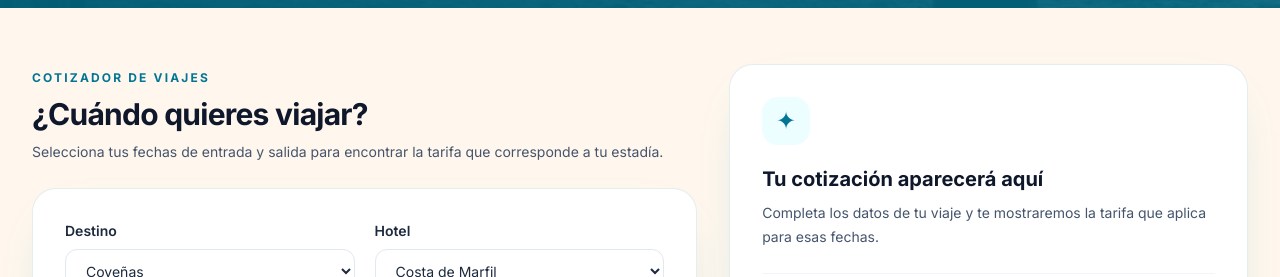
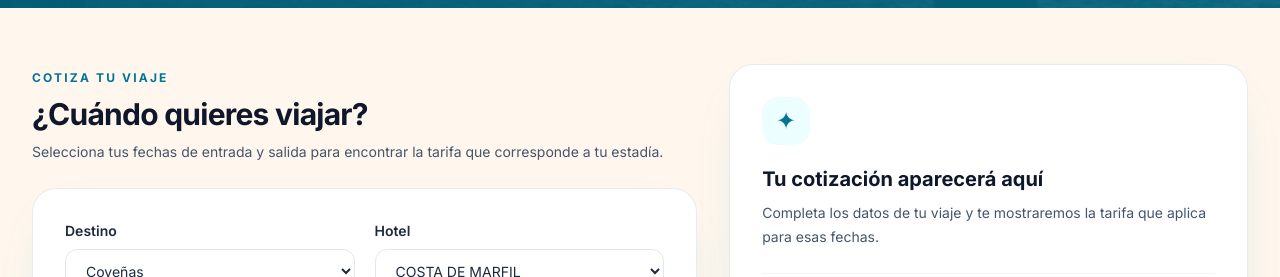
Before and after one commit to dvdvalencia/ANVIDA, a Next.js app: page /destinos in a window 1280 px wide. Shown: the part 523-800 px from the top of the page. Built offline with nearby package versions, Linux system fonts and the light colour scheme.

Commit message:
igreso de valores para cartagena 2027

```diff
--- a/src/components/destinations/DestinationQuote.jsx
+++ b/src/components/destinations/DestinationQuote.jsx
@@ -155,7 +155,7 @@ export default function DestinationQuote({ data }) {
         <div>
           <div className="mb-6">
             <span className="text-xs font-bold uppercase tracking-[0.18em] text-cyan-700">
-              Cotizador de viajes
+              Cotiza tu viaje
             </span>
             <h2 className="mt-2 text-2xl font-bold tracking-tight text-slate-900 md:text-3xl">
               ¿Cuándo quieres viajar?
--- a/src/data/destinos.js
+++ b/src/data/destinos.js
@@ -4,7 +4,7 @@ const destinosData = {
       ciudad: "Coveñas",
       hoteles: [
         {
-          nombre: "Costa de Marfil",
+          nombre: "COSTA DE MARFIL",
           tarifas: [
             { periodo: "lunes a jueves", precio: 429000 },
             { periodo: "viernes a lunes", precio: 459000 },
@@ -14,7 +14,7 @@ const destinosData = {
           incluye: "Alojamiento y desayuno. Consulta con un asesor los detalles del plan.",
         },
         {
-          nombre: "Acapulco",
+          nombre: "ACAPULCO",
           tarifas: [
             { periodo: "lunes a jueves", precio: 499000 },
             { periodo: "viernes a lunes", precio: 649000 },
@@ -28,14 +28,34 @@ const destinosData = {
       ciudad: "Cartagena",
       hoteles: [
         {
-          nombre: "Ejemplo Hotel Cartagena",
+          nombre: "TORRES DEL LAGO",
           tarifas: [
-            { periodo: "lunes a jueves", precio: 550000 },
-            { periodo: "viernes a lunes", precio: 700000 },
-            { periodo: "festivos", precio: 900000 },
+            { periodo: "lunes a jueves", precio: 659000 },
+            { periodo: "viernes a lunes", precio: 599000 },
+            { periodo: "festivos", precio: 579000 },
           ],
           incluye: "Alojamiento. Consulta con un asesor los detalles del plan.",
         },
+                {
+          nombre: "APARTAMENTOS CON AIRE Y PISCINA",
+          tarifas: [
+            { periodo: "lunes a jueves", precio: 659000 },
+            { periodo: "viernes a lunes", precio: 775000 },
+            { periodo: "festivos", precio: 579000 },
+          ],
+          incluye: "Alojamiento. Consulta con un asesor los detalles del plan.",
+        },
+        {
+          nombre: "HOTEL TOLEDO ",
+          tarifas: [
+            { periodo: "lunes a jueves", precio: 659000 },
+            { periodo: "viernes a lunes", precio: 599000 },
+            { periodo: "festivos", precio: 779000 },
+          ],
+          incluye: "Alojamiento. Consulta con un asesor los detalles del plan.",
+        },
+
+
       ],
     },
   ],
```
